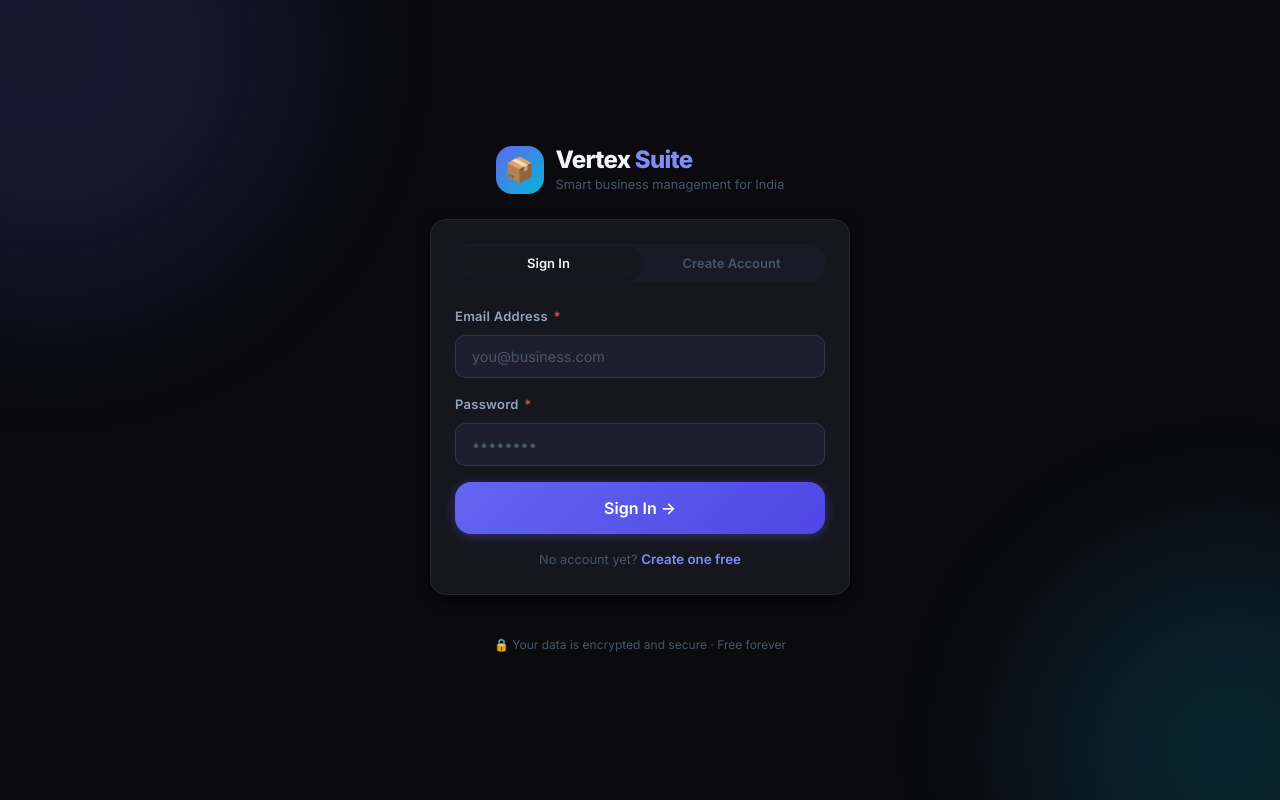
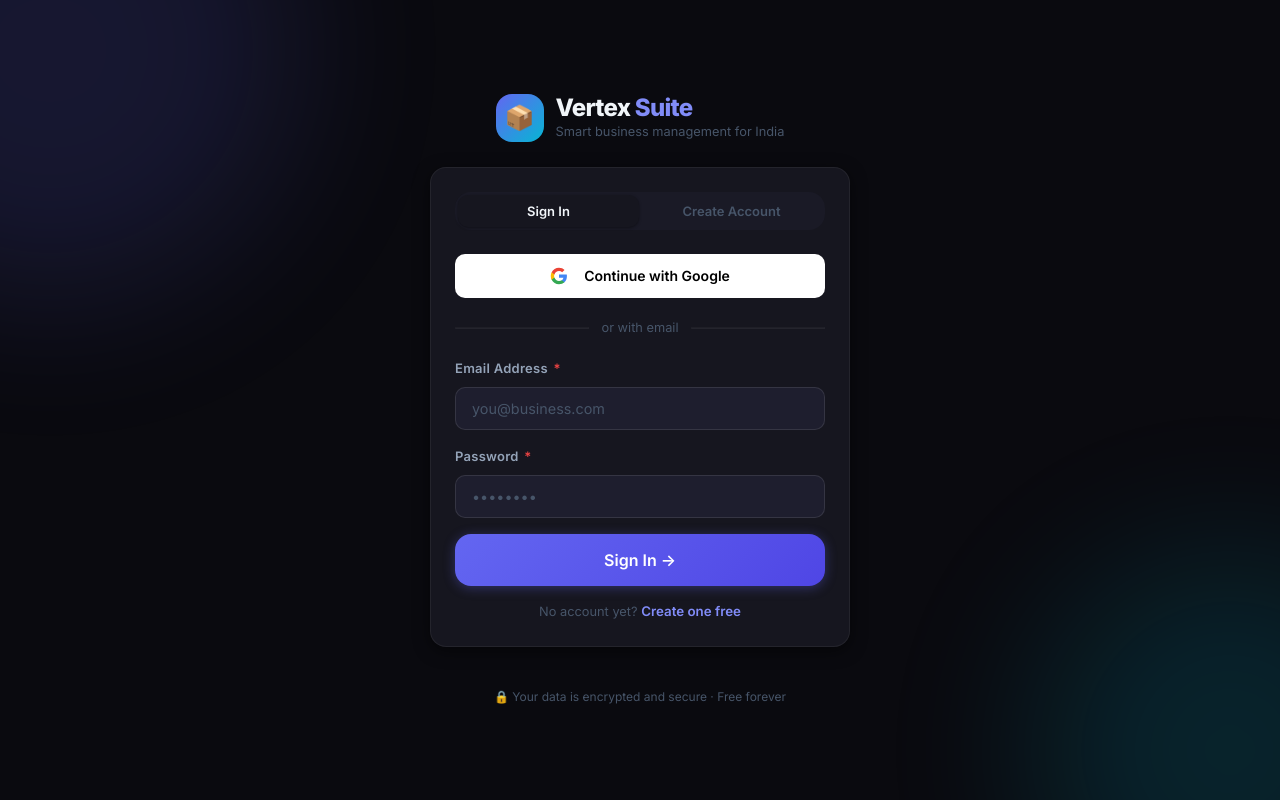
Before and after one commit to arpitagarwala/vertex-suite, a Next.js app: page /login in a window 1280 px wide. Built offline with nearby package versions, Linux system fonts and the light colour scheme; no server answers.

Commit message:
feat: add secure Google OAuth login sequence

```diff
--- a/app/login/page.tsx
+++ b/app/login/page.tsx
@@ -38,6 +38,21 @@
     setLoading(false)
   }
 
+  async function signInWithGoogle() {
+    setLoading(true)
+    setError('')
+    const { error } = await supabase.auth.signInWithOAuth({
+      provider: 'google',
+      options: {
+        redirectTo: `${window.location.origin}/auth/callback`,
+      },
+    })
+    if (error) {
+      setError(error.message)
+      setLoading(false)
+    }
+  }
+
   return (
     <div className="login-page">
       {/* Background Blobs */}
@@ -64,6 +79,23 @@
             <button className={`tab ${mode === 'signup' ? 'active' : ''}`} onClick={() => { setMode('signup'); setError('') }}>
               Create Account
             </button>
+          </div>
+
+          <button
+            type="button"
+            className="btn btn-secondary btn-full"
+            style={{ marginBottom: 'var(--space-5)', background: '#ffffff', color: '#000' }}
+            onClick={signInWithGoogle}
+            disabled={loading}
+          >
+            <svg viewBox="0 0 24 24" width="18" height="18" style={{ marginRight: 8 }} xmlns="http://www.w3.org/2000/svg"><path d="M22.56 12.25c0-.78-.07-1.53-.2-2.25H12v4.26h5.92c-.26 1.37-1.04 2.53-2.21 3.31v2.77h3.57c2.08-1.92 3.28-4.74 3.28-8.09z" fill="#4285F4"/><path d="M12 23c2.97 0 5.46-.98 7.28-2.66l-3.57-2.77c-.98.66-2.23 1.06-3.71 1.06-2.86 0-5.29-1.93-6.16-4.53H2.18v2.84C3.99 20.53 7.7 23 12 23z" fill="#34A853"/><path d="M5.84 14.09c-.22-.66-.35-1.36-.35-2.09s.13-1.43.35-2.09V7.07H2.18C1.43 8.55 1 10.22 1 12s.43 3.45 1.18 4.93l2.85-2.22.81-.62z" fill="#FBBC05"/><path d="M12 5.38c1.62 0 3.06.56 4.21 1.64l3.15-3.15C17.45 2.09 14.97 1 12 1 7.7 1 3.99 3.47 2.18 7.07l3.66 2.84c.87-2.6 3.3-4.53 6.16-4.53z" fill="#EA4335"/></svg>
+            Continue with Google
+          </button>
+
+          <div style={{ display: 'flex', alignItems: 'center', gap: 'var(--space-3)', marginBottom: 'var(--space-5)' }}>
+            <hr style={{ flex: 1, borderColor: 'var(--border-subtle)', margin: 0 }} />
+            <span style={{ fontSize: '0.8rem', color: 'var(--text-muted)' }}>or with email</span>
+            <hr style={{ flex: 1, borderColor: 'var(--border-subtle)', margin: 0 }} />
           </div>
 
           <form onSubmit={handleSubmit} style={{ display: 'flex', flexDirection: 'column', gap: 'var(--space-4)' }}>
```
Also changed, not shown: app/auth/callback/route.ts (added, +20 -0 lines), lib/supabase/server.ts (added, +33 -0 lines).
